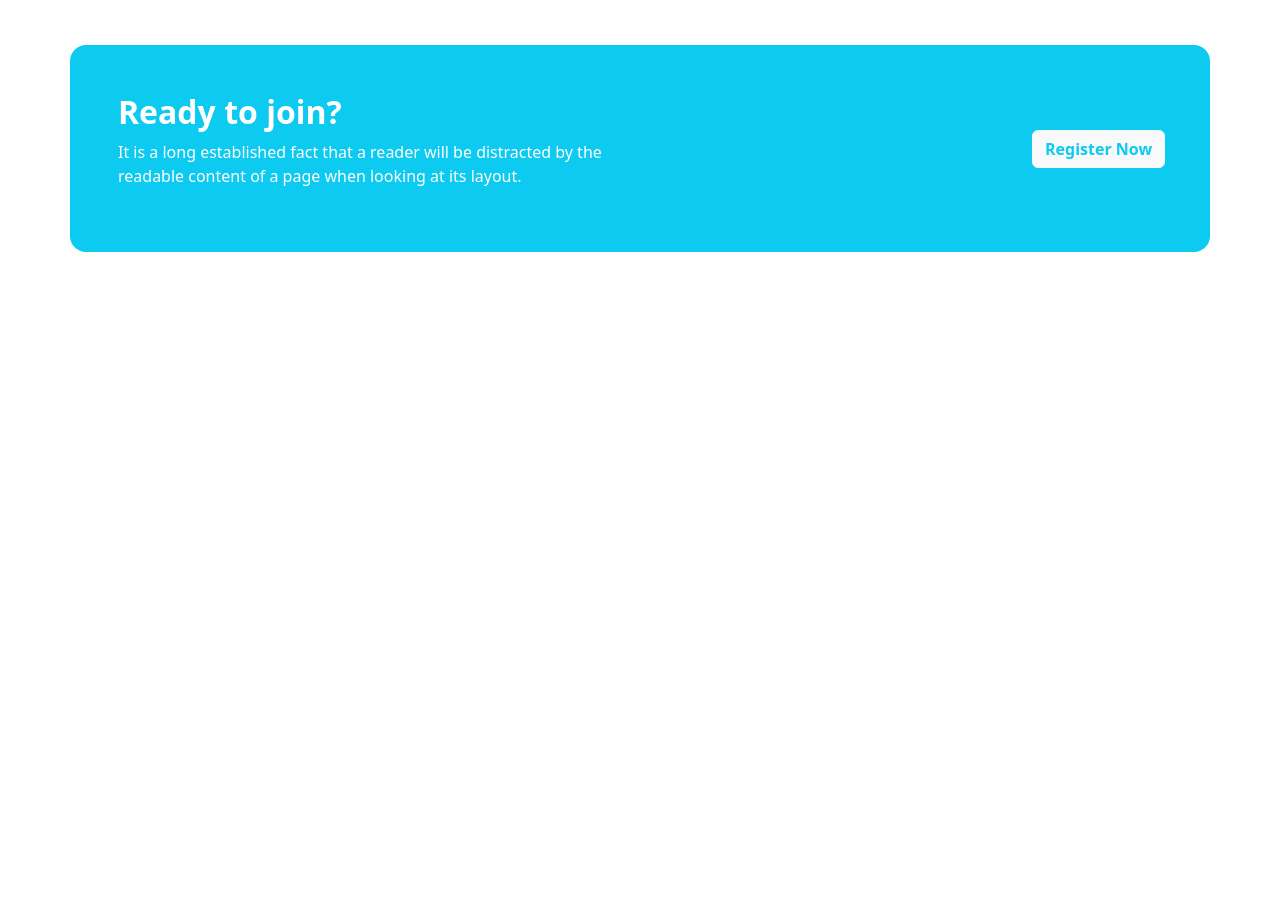
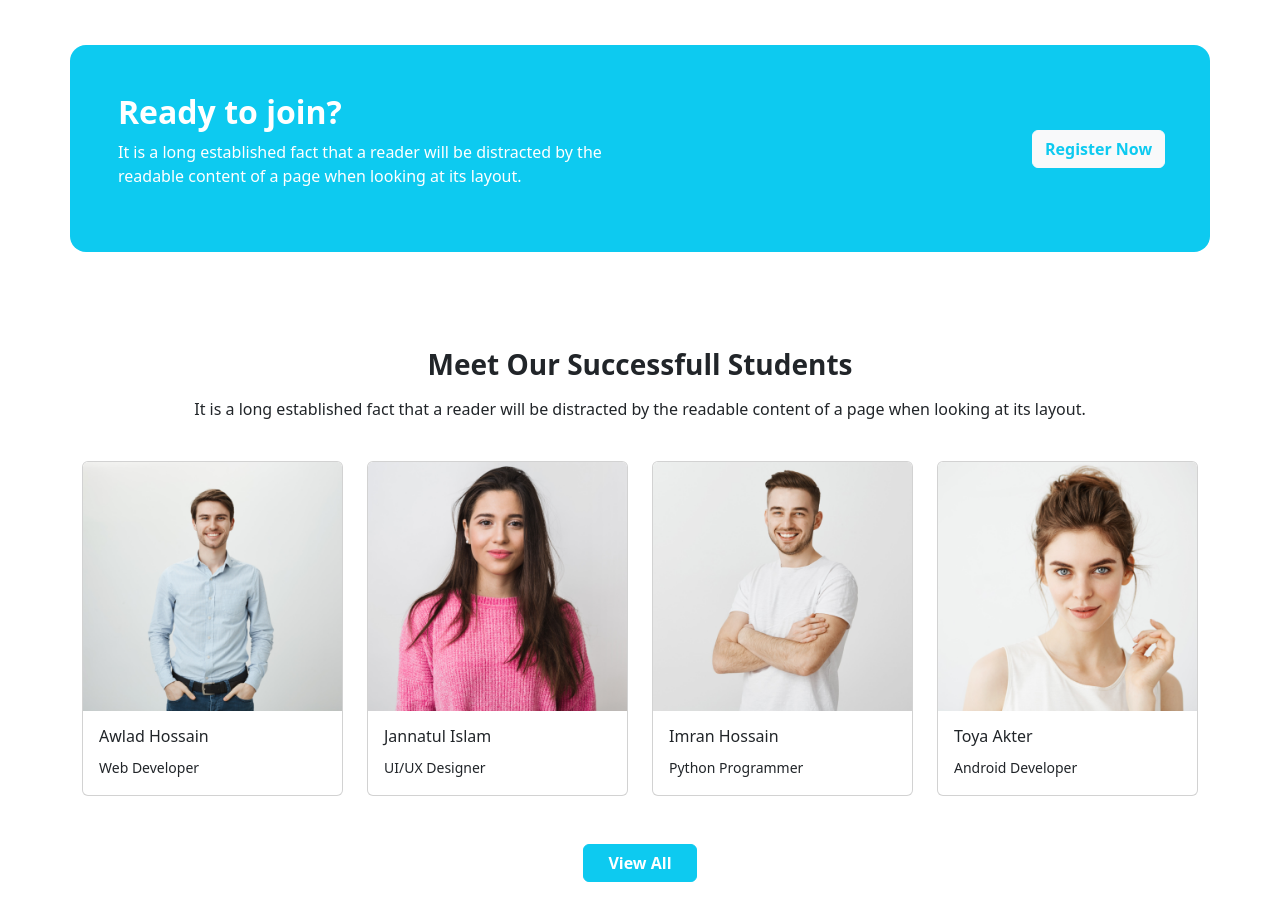
Before and after one commit to ahmed-kaiser/e-learning-landing-page, a plain HTML site: page index.html in a window 1280 px wide. Shown: the part 2078-2998 px from the top of the page. Before the commit the page ends 2378 px from the top, so only its background shows below. Drawn offline with nearby package versions, Linux system fonts and the light colour scheme.

Commit message:
student gallery section created

```diff
--- a/index.html
+++ b/index.html
@@ -280,7 +280,7 @@
           <div class="modal-dialog">
             <div class="modal-content">
               <div class="modal-header">
-                <h5 class="modal-title" id="staticBackdropLabel">Register Form</h5>
+                <h5 class="modal-title" id="staticBackdropLabel">Registration Form</h5>
                 <button type="button" class="btn-close" data-bs-dismiss="modal" aria-label="Close"></button>
               </div>
               <div class="modal-body">
@@ -321,7 +321,55 @@
     <!-- ====== Registration section end ====== -->
 
     <!-- ====== Success-full student gallery section start ====== -->
-    <section></section>
+    <section class="my-5">
+      <div class="container">
+        <div class="pt-5 text-center">
+          <h3 class="fw-bold">Meet Our Successfull Students</h3>
+          <p class="pt-2 pb-4 px-sm-5 px-2">It is a long established fact that a reader will be distracted by the readable content of a page when looking at its layout.</p>
+        </div>
+        <div class="row justify-content-sm-between justify-content-center row-cols-1 row-cols-sm-2 row-cols-md-4 g-lg-4 g-md-2 g-4">
+          <div class="col" style="max-width: 300px;">
+            <div class="card">
+              <img src="./images/students/student-1.png" class="card-img-top" alt="...">
+              <div class="card-body">
+                <h6 class="card-title">Awlad Hossain</h6>
+                <small class="card-text">Web Developer</small>
+              </div>
+            </div>
+          </div>
+          <div class="col" style="max-width: 300px;">
+            <div class="card">
+              <img src="./images/students/student-2.png" class="card-img-top" alt="...">
+              <div class="card-body">
+                <h6 class="card-title">Jannatul Islam</h6>
+                <small class="card-text">UI/UX Designer</small>
+              </div>
+            </div>
+          </div>
+          <div class="col" style="max-width: 300px;">
+            <div class="card">
+              <img src="./images/students/student-3.png" class="card-img-top" alt="...">
+              <div class="card-body">
+                <h6 class="card-title">Imran Hossain</h6>
+                <small class="card-text">Python Programmer</small>
+              </div>
+            </div>
+          </div>
+          <div class="col" style="max-width: 300px;">
+            <div class="card">
+              <img src="./images/students/student-4.png" class="card-img-top" alt="...">
+              <div class="card-body">
+                <h6 class="card-title">Toya Akter</h6>
+                <small class="card-text">Android Developer</small>
+              </div>
+            </div>
+          </div>
+        </div>
+        <div class="text-center mt-5">
+          <button type="button" class="btn btn-info text-white fw-semibold px-4">View All</button>
+        </div>
+      </div>
+    </section>
     <!-- ====== Success-full student gallery section end ====== -->
 
     <!-- ====== Feedback section start ====== -->
```
